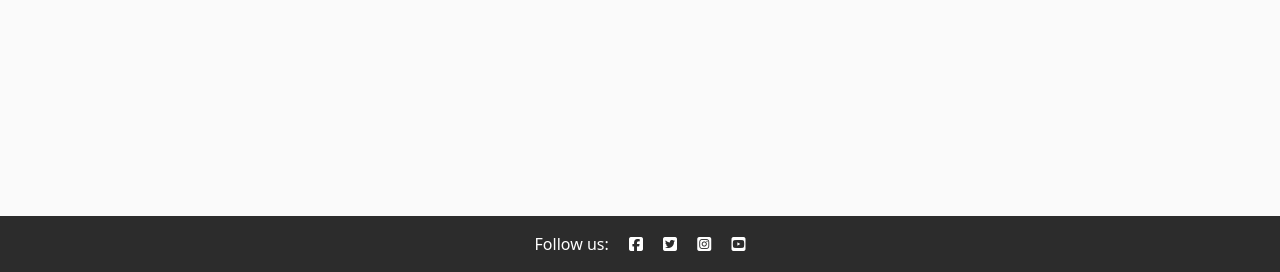
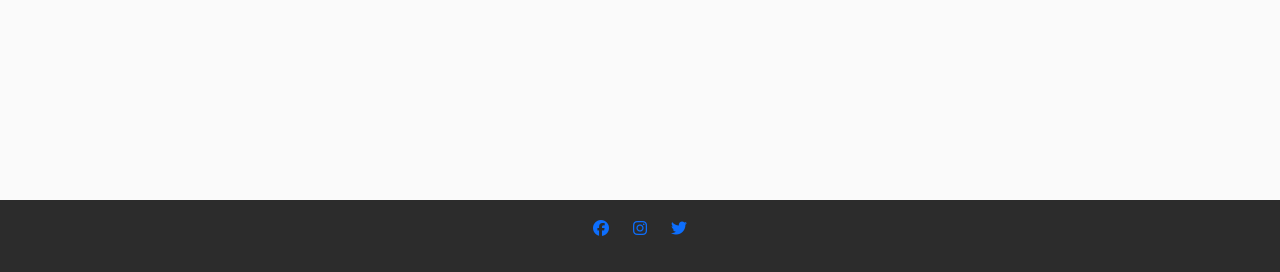
Before and after one commit to GeorgePh0/House-Blog, a Django app: page / in a window 1280 px wide. Shown: the part 528-800 px from the top of the page. Run offline with Django 3.2, Linux system fonts and the light colour scheme; data that the repository does not hold is empty; some libraries are stand-ins or nearby versions.

Commit message:
Adjust the footer in base.html to show social media links

```diff
--- a/templates/base.html
+++ b/templates/base.html
@@ -69,10 +69,27 @@
 
     <!-- Footer -->
     <footer class="footer mt-auto py-3 dark-bg">
-        <p class="m-0 text-center text-white">Follow us: <i class="fab fa-facebook-square ms-3"></i>
-            <i class="fab fa-twitter-square ms-3"></i>
-            <i class="fab fa-instagram-square ms-3"></i>
-            <i class="fab fa-youtube-square ms-3"></i></p>
+        <div class="row">
+            <div class="col-12">
+                <ul class="social-links d-flex justify-content-center p-0">
+                    <li class="list-inline-item">
+                        <a href="https://www.facebook.com" target="_blank" rel="noopener"
+                            aria-label="Visit our Facebook page (opens in a new tab)"><i
+                                class="fa-brands fa-facebook"></i></a>
+                    </li>
+                    <li class="list-inline-item ms-3">
+                        <a href="https://www.instagram.com" target="_blank" rel="noopener"
+                            aria-label="Visit our Instagram page (opens in a new tab)"><i
+                                class="fa-brands fa-instagram"></i></a>
+                    </li>
+                    <li class="list-inline-item ms-3">
+                        <a href="https://www.twitter.com" target="_blank" rel="noopener"
+                            aria-label="Visit our Twitter page (opens in a new tab)"><i
+                                class="fa-brands fa-twitter"></i></a>
+                    </li>
+                </ul>
+            </div>
+        </div>
     </footer>
 
     <script src="https://kit.fontawesome.com/fc56e4f7a1.js" crossorigin="anonymous"></script>
```
